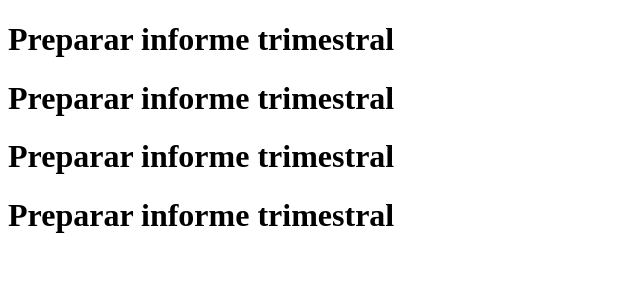
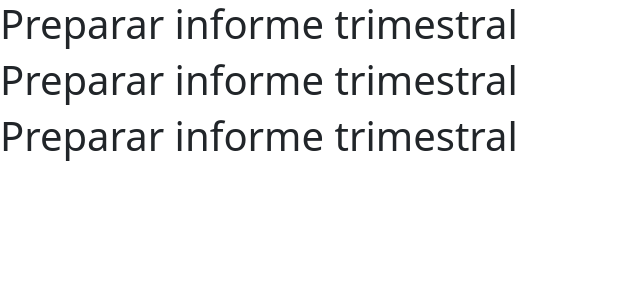
Before and after one commit to IvanArasco/GestorTareasFrontend, an Angular app in the folder gestor-tareas-frontend/: page / in a window 1280 px wide. Shown: the top 300 px of the page, without its empty margins (0-640 px from the left). Built offline with nearby package versions, Linux system fonts and the light colour scheme.

Commit message:
Install bootstrap

```diff
--- a/gestor-tareas-frontend/angular.json
+++ b/gestor-tareas-frontend/angular.json
@@ -25,7 +25,11 @@
               }
             ],
             "styles": [
+              "node_modules/bootstrap/dist/css/bootstrap.min.css",
               "src/styles.css"
+            ],
+            "scripts": [
+              "node_modules/bootstrap/dist/js/bootstrap.bundle.min.js"
             ]
           },
           "configurations": {
--- a/gestor-tareas-frontend/package.json
+++ b/gestor-tareas-frontend/package.json
@@ -17,6 +17,7 @@
     "@angular/forms": "^21.2.0",
     "@angular/platform-browser": "^21.2.0",
     "@angular/router": "^21.2.0",
+    "bootstrap": "^5.3.8",
     "rxjs": "~7.8.0",
     "tslib": "^2.3.0"
   },
--- a/gestor-tareas-frontend/src/app/app.html
+++ b/gestor-tareas-frontend/src/app/app.html
@@ -1,6 +1,5 @@
-<app-task-card></app-task-card>
-<app-task-card></app-task-card>
-<app-task-card></app-task-card>
-<app-task-card></app-task-card>
+<app-task-card />
+<app-task-card />
+<app-task-card />
 
 <router-outlet />
```
Also changed, not shown: 1 other file (tests, documents, lock files or other folders).
